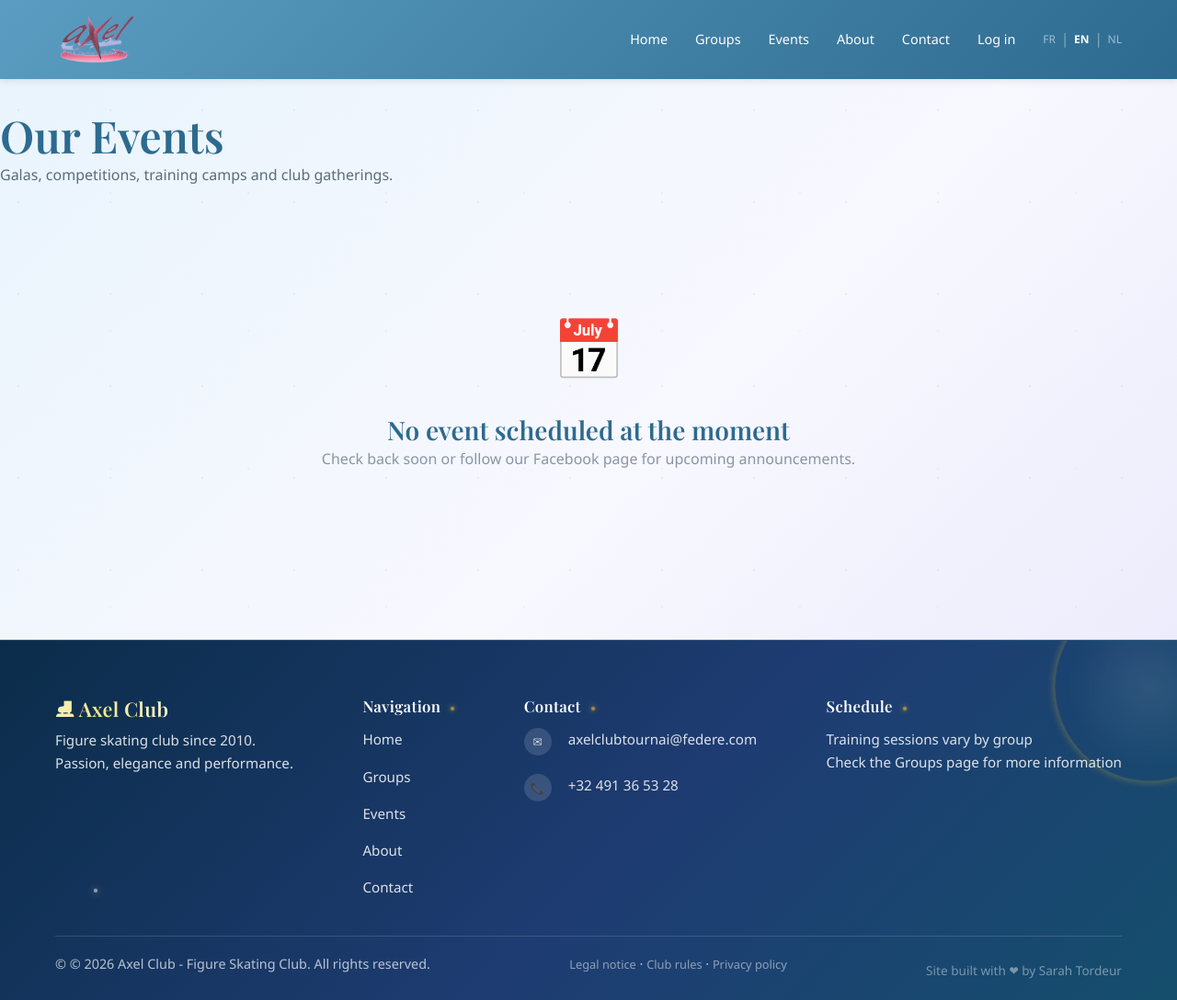
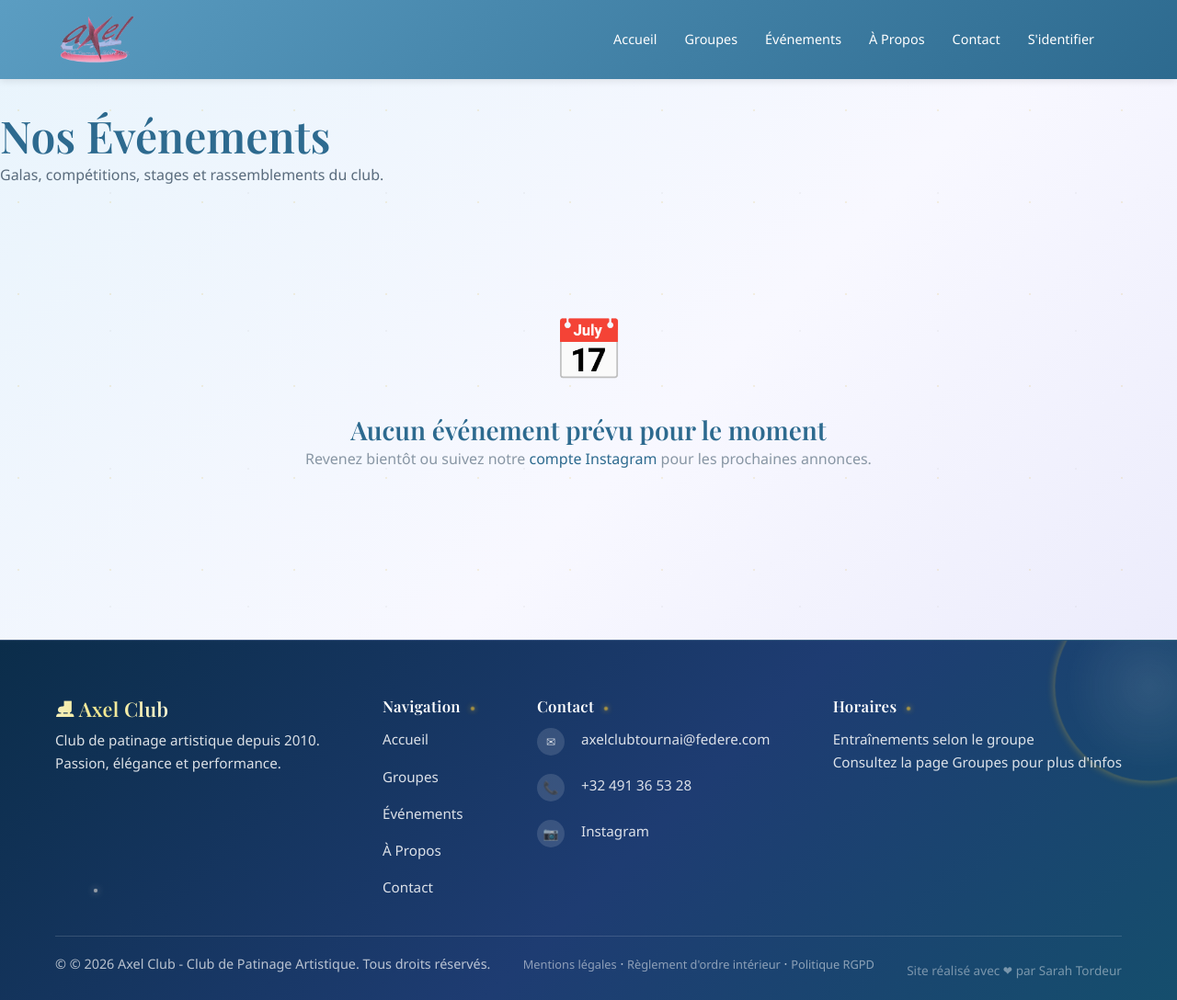
Before and after one commit to sarahmorgantordeur-lab/AxelClubTournai, a PHP site: page /evenements in a window 1280 px wide. Shown: the whole page at 92% size. Run offline with PHP 8.4, Linux system fonts and the light colour scheme; data that the repository does not hold is empty; some libraries are stand-ins or nearby versions; some web fonts are replaced.

Commit message:
maj insta et langues

```diff
--- a/includes/footer.php
+++ b/includes/footer.php
@@ -27,6 +27,10 @@
                         <span class="contact-icon">📞</span>
                         <a href="tel:+32491365328">+32 491 36 53 28</a>
                     </li>
+                    <li>
+                        <span class="contact-icon">📷</span>
+                        <a href="https://www.instagram.com/axelclubtournai/" target="_blank" rel="noopener noreferrer">Instagram</a>
+                    </li>
                 </ul>
             </div>
             <div class="footer-section">
--- a/includes/lang/en.php
+++ b/includes/lang/en.php
@@ -59,6 +59,12 @@ return [
     'groups.meta_desc' => 'Discover the training groups at Axel Club Tournai: beginners, intermediate, advanced and competition.',
     'groups.hero.title' => 'Our Training Groups',
     'groups.hero.subtitle' => 'Find the group that matches your level and ambitions on the ice.',
+    'groups.schedule_table.title' => 'General Schedule',
+    'groups.schedule_table.notice' => 'Provisional schedule, to be confirmed',
+    'groups.schedule_table.day.monday' => 'Monday',
+    'groups.schedule_table.day.tuesday' => 'Tuesday',
+    'groups.schedule_table.day.wednesday' => 'Wednesday',
+    'groups.schedule_table.day.saturday' => 'Saturday',
     'groups.schedule.label' => 'Schedule',
     'groups.schedule.tbd' => 'To be confirmed',
     'groups.members.label' => 'Members',
@@ -78,7 +84,8 @@ return [
     'events.hero.title' => 'Our Events',
     'events.hero.subtitle' => "Galas, competitions, training camps and club gatherings.",
     'events.empty.title' => 'No event scheduled at the moment',
-    'events.empty.text' => 'Check back soon or follow our Facebook page for upcoming announcements.',
+    'events.empty.text' => 'Check back soon or follow our {link} for upcoming announcements.',
+    'events.instagram_link_text' => 'Instagram account',
 
     // Contact
     'contact.meta_desc' => 'Contact Axel Club Tournai for any question about our groups, prices, or to schedule a free trial session.',
--- a/includes/lang/fr.php
+++ b/includes/lang/fr.php
@@ -59,6 +59,12 @@ return [
     'groups.meta_desc' => "Découvrez les groupes d'entraînement de l'Axel Club Tournai : débutants, intermédiaires, avancés et compétition.",
     'groups.hero.title' => "Nos Groupes d'Entraînement",
     'groups.hero.subtitle' => 'Trouvez le groupe qui correspond à votre niveau et à vos ambitions sur la glace.',
+    'groups.schedule_table.title' => 'Horaires Généraux',
+    'groups.schedule_table.notice' => 'Horaire provisoire, à confirmer',
+    'groups.schedule_table.day.monday' => 'Lundi',
+    'groups.schedule_table.day.tuesday' => 'Mardi',
+    'groups.schedule_table.day.wednesday' => 'Mercredi',
+    'groups.schedule_table.day.saturday' => 'Samedi',
     'groups.schedule.label' => 'Horaires',
     'groups.schedule.tbd' => 'À confirmer',
     'groups.members.label' => 'Membres',
@@ -78,7 +84,8 @@ return [
     'events.hero.title' => 'Nos Événements',
     'events.hero.subtitle' => 'Galas, compétitions, stages et rassemblements du club.',
     'events.empty.title' => 'Aucun événement prévu pour le moment',
-    'events.empty.text' => 'Revenez bientôt ou suivez notre page Facebook pour les prochaines annonces.',
+    'events.empty.text' => 'Revenez bientôt ou suivez notre {link} pour les prochaines annonces.',
+    'events.instagram_link_text' => 'compte Instagram',
 
     // Contact
     'contact.meta_desc' => "Contactez l'Axel Club Tournai pour toute question sur nos groupes, tarifs ou pour planifier un essai gratuit.",
--- a/pages/events.php
+++ b/pages/events.php
@@ -10,6 +10,7 @@ $__meta_desc = t('events.meta_desc');
 $__extra_css = ['home.css'];
 $__active = 'events';
 require __DIR__ . '/../includes/header.php';
+$__ig_link = '<a href="https://www.instagram.com/axelclubtournai/" target="_blank" rel="noopener noreferrer">' . e(t('events.instagram_link_text')) . '</a>';
 ?>
 <section class="groups-hero">
     <h1><?= e(t('events.hero.title')) ?></h1>
@@ -31,7 +32,7 @@ require __DIR__ . '/../includes/header.php';
     <div class="empty-state" style="text-align:center;padding:60px 20px;">
         <div style="font-size:4rem;margin-bottom:20px;">📅</div>
         <h3><?= e(t('events.empty.title')) ?></h3>
-        <p style="color:var(--text-light);"><?= e(t('events.empty.text')) ?></p>
+        <p style="color:var(--text-light);"><?= t('events.empty.text', ['link' => $__ig_link]) ?></p>
     </div>
     <?php endif; ?>
 </div>
```
Also changed, not shown: includes/lang/nl.php (+8 -1 lines), pages/groups_public.php (+23 -0 lines).
